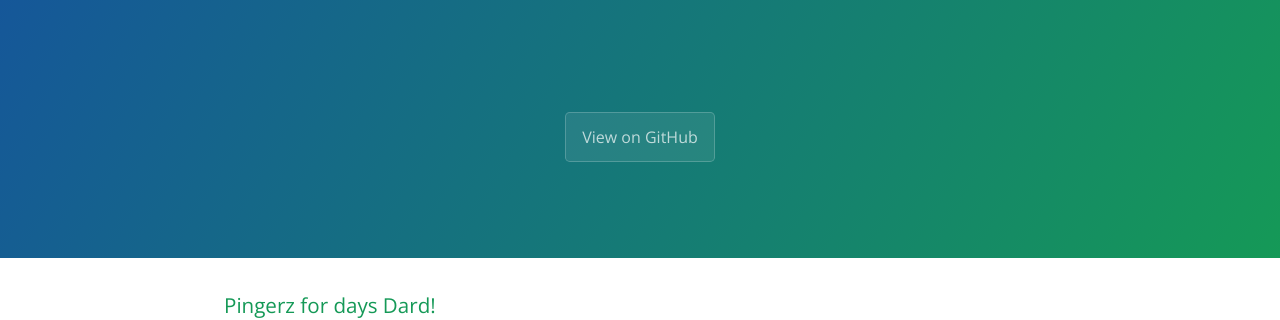
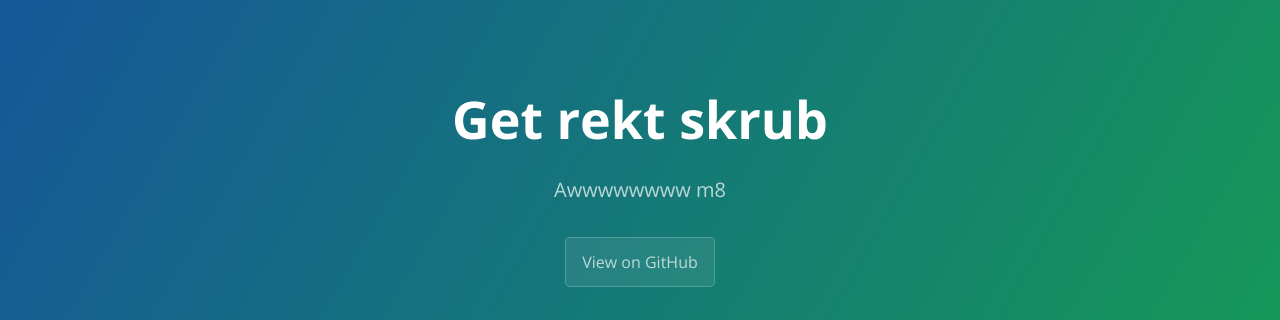
Before and after one commit to Camoleopard/Website, a plain HTML site: page index.html in a window 1280 px wide. Shown: the top 320 px of the page. Drawn offline with nearby package versions, Linux system fonts and the light colour scheme.

Commit message:
Update index.html

```diff
--- a/index.html
+++ b/index.html
@@ -11,8 +11,8 @@
   </head>
   <body>
     <section class="page-header">
-      <h1 class="project-name"></h1>
-      <h2 class="project-tagline"></h2>
+      <h1 class="project-name">Get rekt skrub</h1>
+      <h2 class="project-tagline">Awwwwwwww m8</h2>
       <a href="https://github.com/Camoleopard/Website" class="btn">View on GitHub</a>
 
     </section>
```
